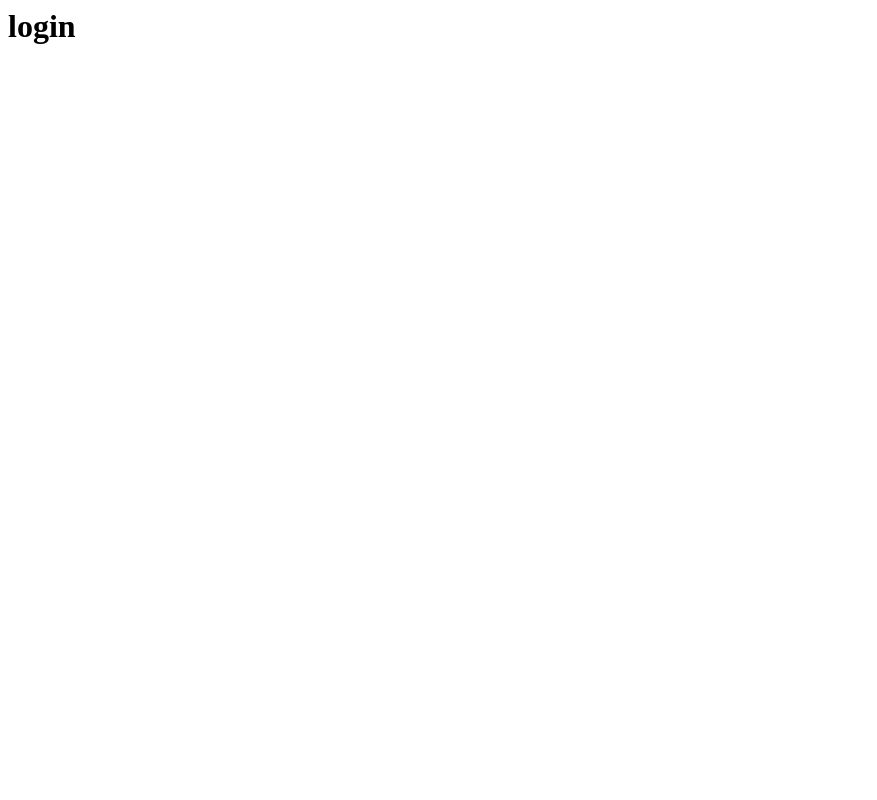
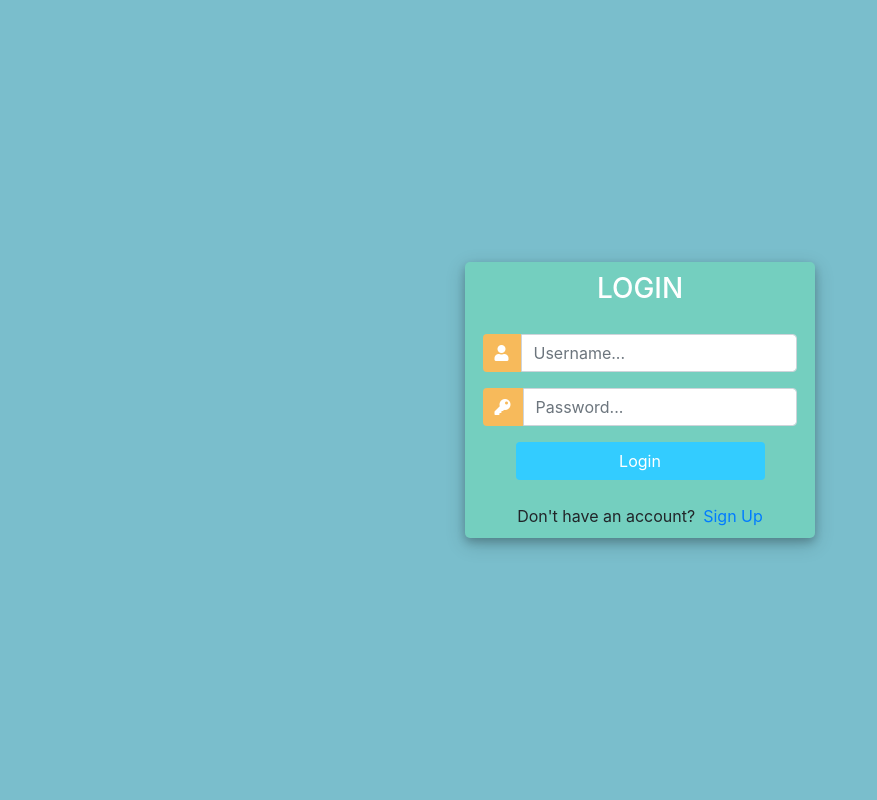
Before and after one commit to sammijahidul/CRM-System-Using-Python-Django-, a Django app: page /login/ in a window 1280 px wide. Before the commit the part shown is almost empty. Shown: the whole page, without its empty margins (0-877 px from the left). Run offline with Django 3.2, Linux system fonts and the light colour scheme; some libraries are stand-ins or nearby versions.

Commit message:
created Login form

```diff
--- a/accounts/templates/accounts/login.html
+++ b/accounts/templates/accounts/login.html
@@ -1 +1,120 @@
-<h1>login</h1>
+<!DOCTYPE html>
+<html>
+
+<head>
+	<title>Login</title>
+	<link rel="stylesheet" href="https://stackpath.bootstrapcdn.com/bootstrap/4.1.3/css/bootstrap.min.css" integrity="sha384-MCw98/SFnGE8fJT3GXwEOngsV7Zt27NXFoaoApmYm81iuXoPkFOJwJ8ERdknLPMO" crossorigin="anonymous">
+	<script src="https://ajax.googleapis.com/ajax/libs/jquery/3.3.1/jquery.min.js"></script>
+	<link rel="stylesheet" href="https://use.fontawesome.com/releases/v5.6.1/css/all.css" integrity="sha384-gfdkjb5BdAXd+lj+gudLWI+BXq4IuLW5IT+brZEZsLFm++aCMlF1V92rMkPaX4PP" crossorigin="anonymous">
+
+
+	<style>
+		body,
+		html {
+			margin: 0;
+			padding: 0;
+			height: 100%;
+			background: #7abecc !important;
+		}
+		.user_card {
+			width: 350px;
+			margin-top: auto;
+			margin-bottom: auto;
+			background: #74cfbf;
+			position: relative;
+			display: flex;
+			justify-content: center;
+			flex-direction: column;
+			padding: 10px;
+			box-shadow: 0 4px 8px 0 rgba(0, 0, 0, 0.2), 0 6px 20px 0 rgba(0, 0, 0, 0.19);
+			-webkit-box-shadow: 0 4px 8px 0 rgba(0, 0, 0, 0.2), 0 6px 20px 0 rgba(0, 0, 0, 0.19);
+			-moz-box-shadow: 0 4px 8px 0 rgba(0, 0, 0, 0.2), 0 6px 20px 0 rgba(0, 0, 0, 0.19);
+			border-radius: 5px;
+
+		}
+
+		.form_container {
+			margin-top: 20px;
+		}
+
+		#form-title{
+			color: #fff;
+
+		}
+
+		.login_btn {
+			width: 100%;
+			background: #33ccff !important;
+			color: white !important;
+		}
+		.login_btn:focus {
+			box-shadow: none !important;
+			outline: 0px !important;
+		}
+		.login_container {
+			padding: 0 2rem;
+		}
+		.input-group-text {
+			background: #f7ba5b !important;
+			color: white !important;
+			border: 0 !important;
+			border-radius: 0.25rem 0 0 0.25rem !important;
+		}
+		.input_user,
+		.input_pass:focus {
+			box-shadow: none !important;
+			outline: 0px !important;
+		}
+
+		#messages{
+			background-color: grey;
+			color: #fff;
+			padding: 10px;
+			margin-top: 10px;
+		}
+	</style>
+
+</head>
+<body>
+	<div class="container h-100">
+		<div class="d-flex justify-content-center h-100">
+			<div class="user_card">
+				<div class="d-flex justify-content-center">
+
+
+					<h3 id="form-title">LOGIN</h3>
+				</div>
+				<div class="d-flex justify-content-center form_container">
+					<form method="POST" action="">
+						<div class="input-group mb-3">
+							<div class="input-group-append">
+								<span class="input-group-text"><i class="fas fa-user"></i></span>
+							</div>
+							<input type="text" name="username" placeholder="Username..." class="form-control">
+						</div>
+						<div class="input-group mb-2">
+							<div class="input-group-append">
+								<span class="input-group-text"><i class="fas fa-key"></i></span>
+							</div>
+								<input type="password" name="password" placeholder="Password..." class="form-control" >
+						</div>
+
+							<div class="d-flex justify-content-center mt-3 login_container">
+				 				<input class="btn login_btn" type="submit" value="Login">
+				   			</div>
+					</form>
+
+				</div>
+
+				<div class="mt-4">
+					<div class="d-flex justify-content-center links">
+						Don't have an account? <a href="{% url 'register' %}" class="ml-2">Sign Up</a>
+					</div>
+
+				</div>
+			</div>
+		</div>
+	</div>
+</body>
+
+</html>
```
